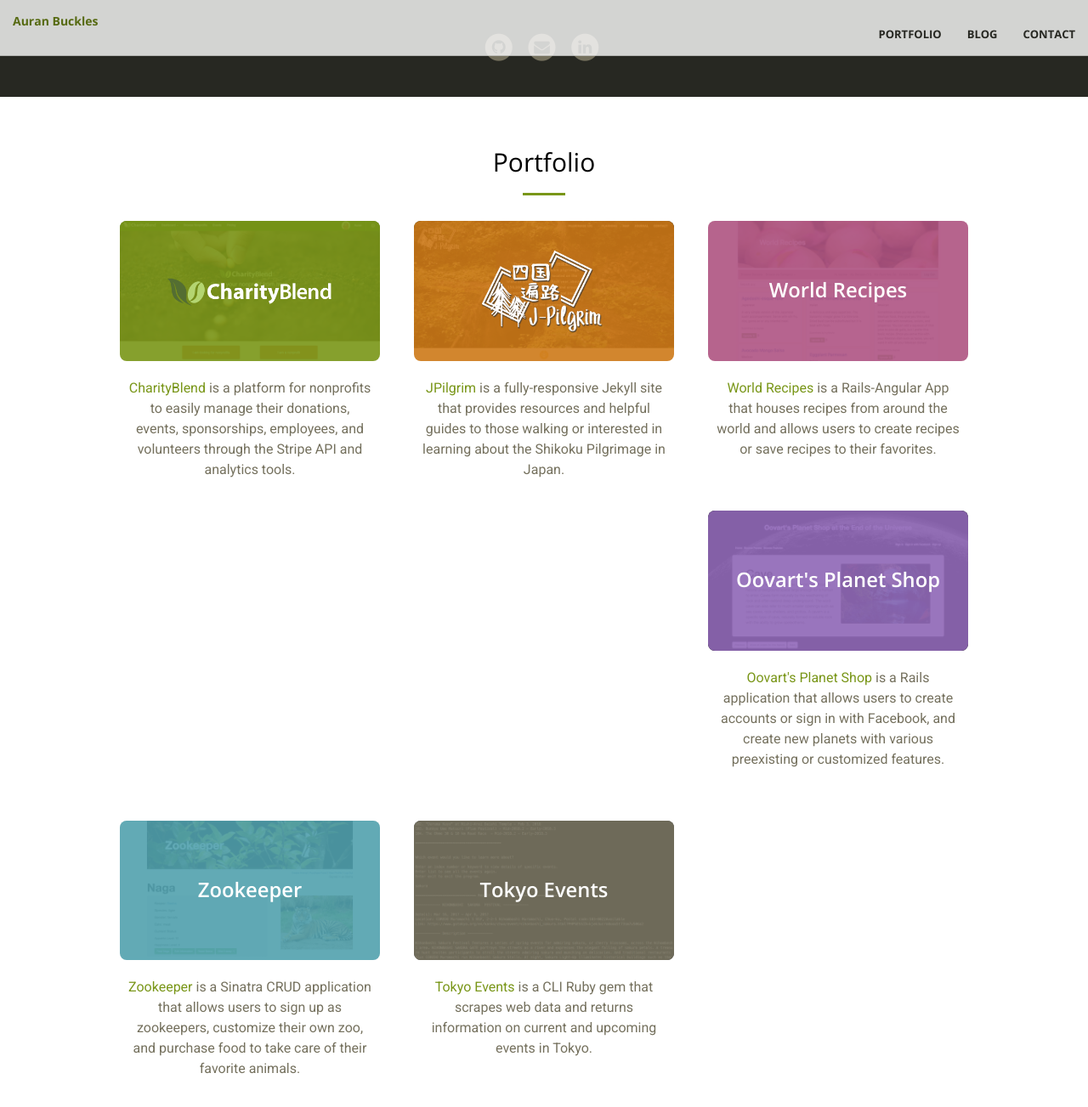
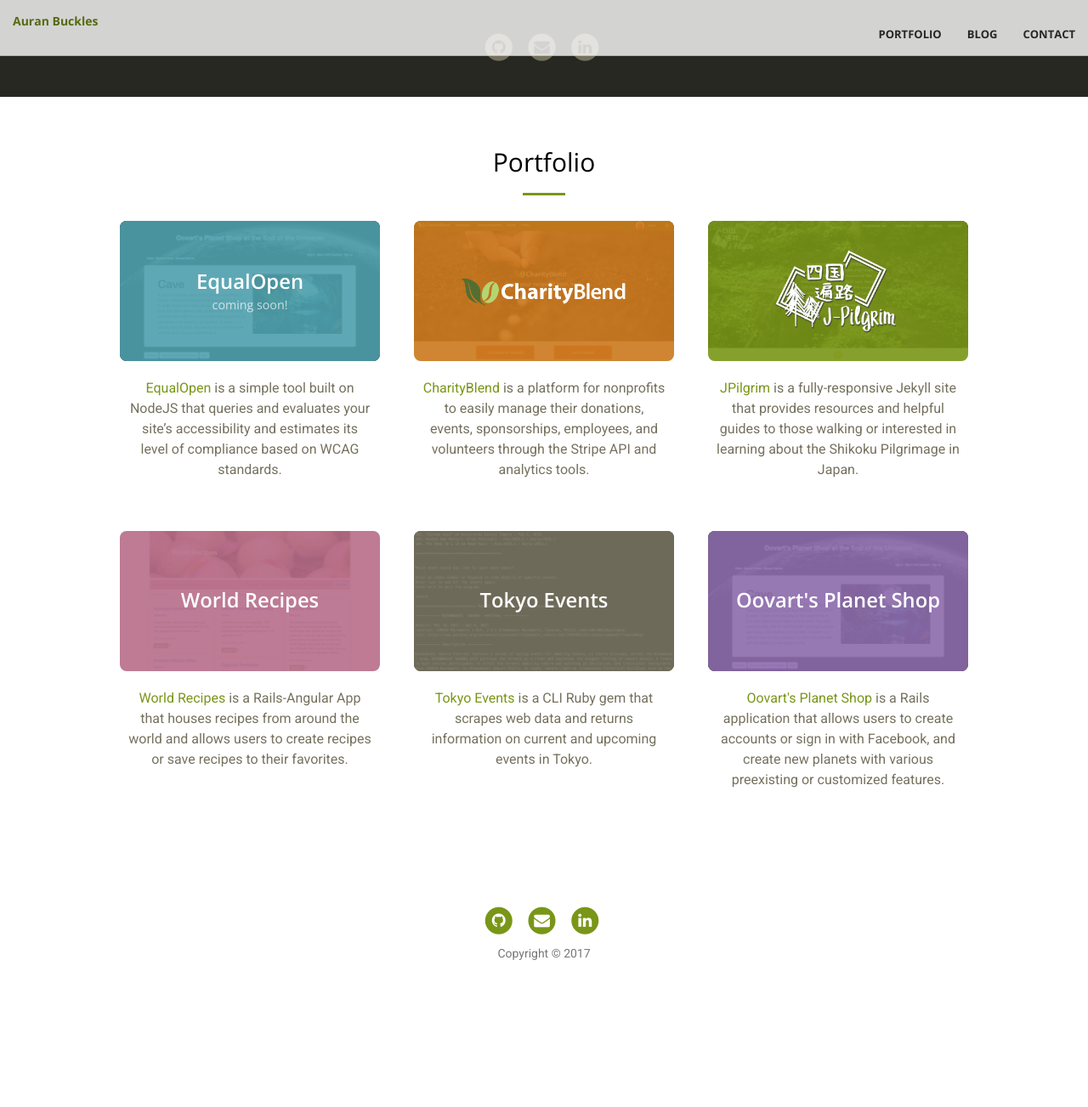
Before and after one commit to auranbuckles/auranbuckles, a Jekyll site: the page built from index.html, in a window 1280 px wide and 1400 px high, scrolled down 666 px. Shown: the top 1303 px of the window at 85% size. Built offline with Jekyll 4.4.1, drawn with Linux system fonts in a browser that asks for light colours; nearby versions of some CDN libraries; after the commit the page ends 1844 px from its top, so only the background shows below that.

Commit message:
added item to portfolio and edited background colors

```diff
--- a/_includes/portfolio.html
+++ b/_includes/portfolio.html
@@ -10,6 +10,22 @@
     <div class="container-fluid">
         <div class="row portfolio-container">
           <div id="project-1" class="col-lg-4 col-sm-6 project">
+            <a href="/" target="_blank" class="portfolio-box">
+                <img src="img/portfolio/oovarts.png" class="img-responsive project-img" alt="Oovart's Planet Shop Project">
+                <div class="portfolio-box-caption">
+                    <div class="portfolio-box-caption-content">
+                        <div class="project-name">
+                            EqualOpen
+                            <span>coming soon!</span>
+                        </div>
+                    </div>
+                </div>
+            </a>
+            <div class="project-description">
+              <p><a href="/" target="_blank">EqualOpen</a> is a simple tool built on NodeJS that queries and evaluates your site’s accessibility and estimates its level of compliance based on WCAG standards.</p>
+            </div>
+          </div>
+          <div id="project-2" class="col-lg-4 col-sm-6 project">
             <a href="https://www.charityblend.com/" target="_blank" class="portfolio-box">
               <img src="img/portfolio/charityblend.png" class="img-responsive project-img" alt="CharityBlend screenshot">
               <div class="portfolio-box-caption">
@@ -24,7 +40,7 @@
               <p><a href="https://www.charityblend.com/" target="_blank">CharityBlend</a> is a platform for nonprofits to easily manage their donations, events, sponsorships, employees, and volunteers through the Stripe API and analytics tools.</p>
             </div>
           </div>
-          <div id="project-2" class="col-lg-4 col-sm-6 project">
+          <div id="project-3" class="col-lg-4 col-sm-6 project">
             <a href="https://www.jpilgrim.com/" target="_blank" class="portfolio-box">
                 <img src="img/portfolio/jpilgrim.png" class="img-responsive project-img" alt="JPilgrim screenshot">
                 <div class="portfolio-box-caption">
@@ -39,7 +55,7 @@
               <p><a href="https://www.jpilgrim.com/" target="_blank">JPilgrim</a> is a fully-responsive Jekyll site that provides resources and helpful guides to those walking or interested in learning about the Shikoku Pilgrimage in Japan.</p>
             </div>
           </div>
-          <div id="project-3" class="col-lg-4 col-sm-6 project">
+          <div id="project-4" class="col-lg-4 col-sm-6 project">
             <a href="https://github.com/auranbuckles/world-recipes" target="_blank" class="portfolio-box">
                 <img src="img/portfolio/world-recipes.png" class="img-responsive project-img" alt="">
                 <div class="portfolio-box-caption">
@@ -54,7 +70,22 @@
               <p><a href="https://github.com/auranbuckles/world-recipes" target="_blank">World Recipes</a> is a Rails-Angular App that houses recipes from around the world and allows users to create recipes or save recipes to their favorites.</p>
             </div>
           </div>
-          <div id="project-4" class="col-lg-4 col-sm-6 project">
+          <div id="project-5" class="col-lg-4 col-sm-6 project">
+            <a href="https://github.com/auranbuckles/tokyo-events-cli-gem" target="_blank" class="portfolio-box">
+                <img src="img/portfolio/tokyo-events.png" class="img-responsive project-img" alt="">
+                <div class="portfolio-box-caption">
+                    <div class="portfolio-box-caption-content">
+                        <div class="project-name">
+                            Tokyo Events
+                        </div>
+                    </div>
+                </div>
+            </a>
+            <div class="project-description">
+              <p><a href="https://github.com/auranbuckles/tokyo-events-cli-gem" target="_blank">Tokyo Events</a> is a CLI Ruby gem that scrapes web data and returns information on current and upcoming events in Tokyo.</p>
+            </div>
+          </div>
+          <div id="project-6" class="col-lg-4 col-sm-6 project">
             <a href="https://github.com/auranbuckles/oovarts-planet-shop-at-the-end-of-the-universe" target="_blank" class="portfolio-box">
                 <img src="img/portfolio/oovarts.png" class="img-responsive project-img" alt="Oovart's Planet Shop Project">
                 <div class="portfolio-box-caption">
@@ -69,36 +100,6 @@
               <p><a href="https://github.com/auranbuckles/oovarts-planet-shop-at-the-end-of-the-universe" target="_blank">Oovart's Planet Shop</a> is a Rails application that allows users to create accounts or sign in with Facebook, and create new planets with various preexisting or customized features.</p>
             </div>
           </div>
-          <div id="project-5" class="col-lg-4 col-sm-6 project">
-            <a href="https://github.com/auranbuckles/zookeeper" target="_blank" class="portfolio-box">
-                <img src="img/portfolio/zookeeper.png" class="img-responsive project-img" alt="">
-                <div class="portfolio-box-caption">
-                    <div class="portfolio-box-caption-content">
-                        <div class="project-name">
-                            Zookeeper
-                        </div>
-                    </div>
-                </div>
-            </a>
-            <div class="project-description">
-              <p><a href="https://github.com/auranbuckles/zookeeper" target="_blank">Zookeeper</a> is a Sinatra CRUD application that allows users to sign up as zookeepers, customize their own zoo, and purchase food to take care of their favorite animals.</p>
-            </div>
-          </div>
-          <div id="project-6" class="col-lg-4 col-sm-6 project">
-            <a href="https://github.com/auranbuckles/tokyo-events-cli-gem" target="_blank" class="portfolio-box">
-                <img src="img/portfolio/tokyo-events.png" class="img-responsive project-img" alt="">
-                <div class="portfolio-box-caption">
-                    <div class="portfolio-box-caption-content">
-                        <div class="project-name">
-                            Tokyo Events
-                        </div>
-                    </div>
-                </div>
-            </a>
-            <div class="project-description">
-              <p><a href="https://github.com/auranbuckles/tokyo-events-cli-gem" target="_blank">Tokyo Events</a> is a CLI Ruby gem that scrapes web data and returns information on current and upcoming events in Tokyo.</p>
-            </div>
-          </div>
         </div>
     </div>
 </section>
--- a/_sass/_base.scss
+++ b/_sass/_base.scss
@@ -362,6 +362,12 @@
   }
   .project {
     padding: 10px 40px;
+    span {
+      display: block;
+      opacity: 0.7;
+      font-size: 0.6em;
+      font-weight: normal;
+    }
     img.project-img {
       border-radius: 8px;
     }
@@ -418,10 +424,7 @@
 // CharityBlend
 #project-1 {
   .portfolio-box-caption {
-    background: rgba( $theme-primary, .9 );
-  }
-  img.project-logo {
-    width: 70%;
+    background: rgba( $water-dark, .9 );
   }
 }
 // JPilgrim
@@ -430,31 +433,34 @@
     background: rgba( $pumpkin-dark, .9 );
   }
   img.project-logo {
-    width: 55%;
+    width: 70%;
   }
 }
 // World Recipes
 #project-3 {
   .portfolio-box-caption {
-    background: rgba( $orchid-dark, .9 );
+    background: rgba( $theme-primary, .9 );
+  }
+  img.project-logo {
+    width: 55%;
   }
 }
 // Oovart's
 #project-4 {
   .portfolio-box-caption {
-    background: rgba( $lavender-dark, .9 );
+    background: rgba( $orchid-dark, .9 );
   }
 }
 // Zookeeper
 #project-5 {
   .portfolio-box-caption {
-    background: rgba( $water-dark, .9 );
+    background: rgba( $theme-grey, .9 );
   }
 }
 // Tokyo CLI
 #project-6 {
   .portfolio-box-caption {
-    background: rgba( $theme-grey, .9 );
+    background: rgba( $lavender-dark, .9 );
   }
 }
 
--- a/css/main.scss
+++ b/css/main.scss
@@ -40,14 +40,14 @@
 $theme-light: #F8F8F2;
 $cloud: #F8F8F2;
 $orchid: #ef7ab8;
-$orchid-dark: #af5483;
+$orchid-dark: #b76d8a;
 $water: #66D9EF;
-$water-dark: #52a1af;
+$water-dark: #52a3b1;
 $grass: #A6E22E;
 $pumpkin: #FD971F;
-$pumpkin-dark: #ce7918;
+$pumpkin-dark: #ca781c;
 $lavender: #c792fc;
-$lavender-dark: #936bba;
+$lavender-dark: #8f6eaf;
 
 $white: #ffffff;
 
```
